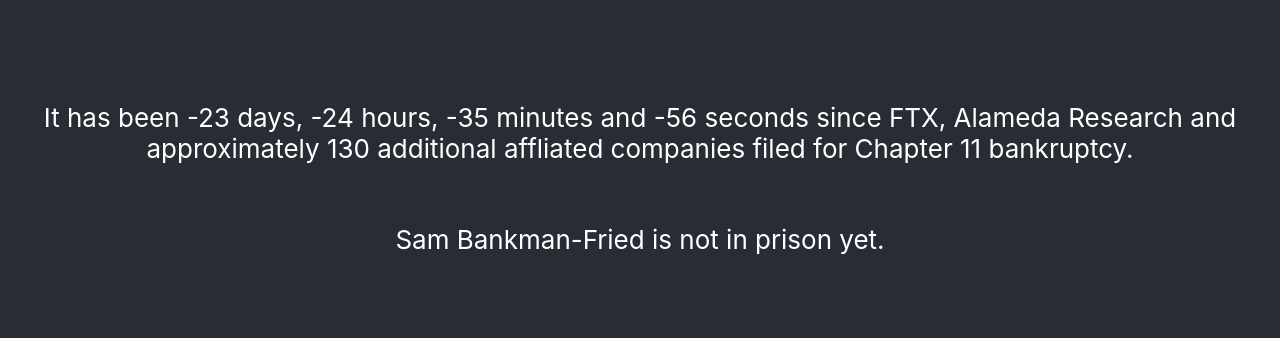
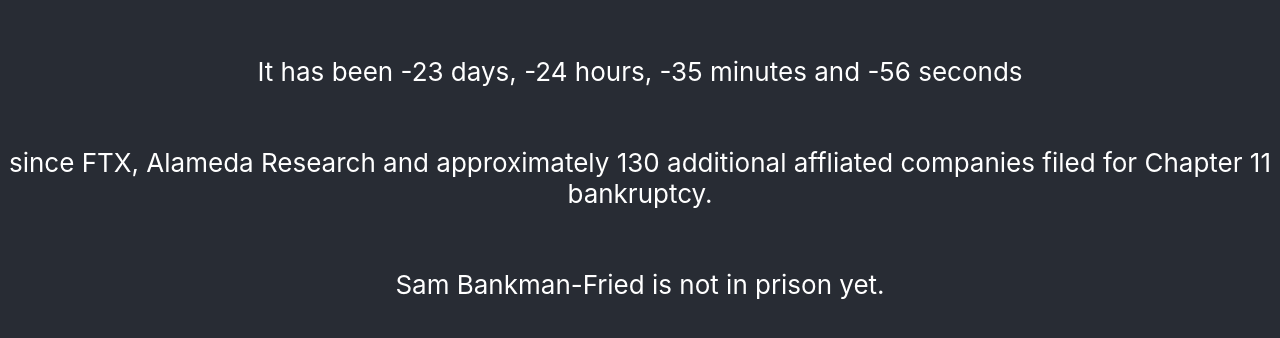
Before and after one commit to tzhenghao/is-sbf-in-prison-yet, a React (Create React App) app in the folder is-sbf-in-prison-yet/: page / in a window 1280 px wide. Shown: the part 222-560 px from the top of the page. Built offline with nearby package versions, Linux system fonts and the light colour scheme.

Commit message:
clean up

```diff
--- a/is-sbf-in-prison-yet/package.json
+++ b/is-sbf-in-prison-yet/package.json
@@ -3,6 +3,7 @@
   "version": "0.1.0",
   "private": true,
   "dependencies": {
+    "@chakra-ui/icons": "^2.0.12",
     "@chakra-ui/react": "^2.4.1",
     "@emotion/react": "^11.10.5",
     "@emotion/styled": "^11.10.5",
@@ -14,6 +15,7 @@
     "@types/node": "^16.7.13",
     "@types/react": "^18.0.0",
     "@types/react-dom": "^18.0.0",
+    "add": "^2.0.6",
     "framer-motion": "^7.6.7",
     "prettier": "^2.7.1",
     "react": "^18.2.0",
@@ -22,7 +24,8 @@
     "react-scripts": "5.0.1",
     "runtypes": "^6.6.0",
     "typescript": "^4.4.2",
-    "web-vitals": "^2.1.0"
+    "web-vitals": "^2.1.0",
+    "yarn": "^1.22.19"
   },
   "scripts": {
     "build": "react-scripts build",
--- a/is-sbf-in-prison-yet/src/App.tsx
+++ b/is-sbf-in-prison-yet/src/App.tsx
@@ -12,8 +12,10 @@ function App() {
       <header className="App-header">
         <VStack>
           <Text>
-            It has been {days} days, {hours} hours, {minutes} minutes and{' '}
-            {seconds} seconds since FTX, Alameda Research and approximately 130
+            It has been {days} days, {hours} hours, {minutes} minutes and {seconds} seconds
+          </Text>
+          <Text>
+            since FTX, Alameda Research and approximately 130
             additional affliated companies filed for Chapter 11 bankruptcy.
           </Text>
           <Text>
```
Also changed, not shown: 1 other file (tests, documents, lock files or other folders).
